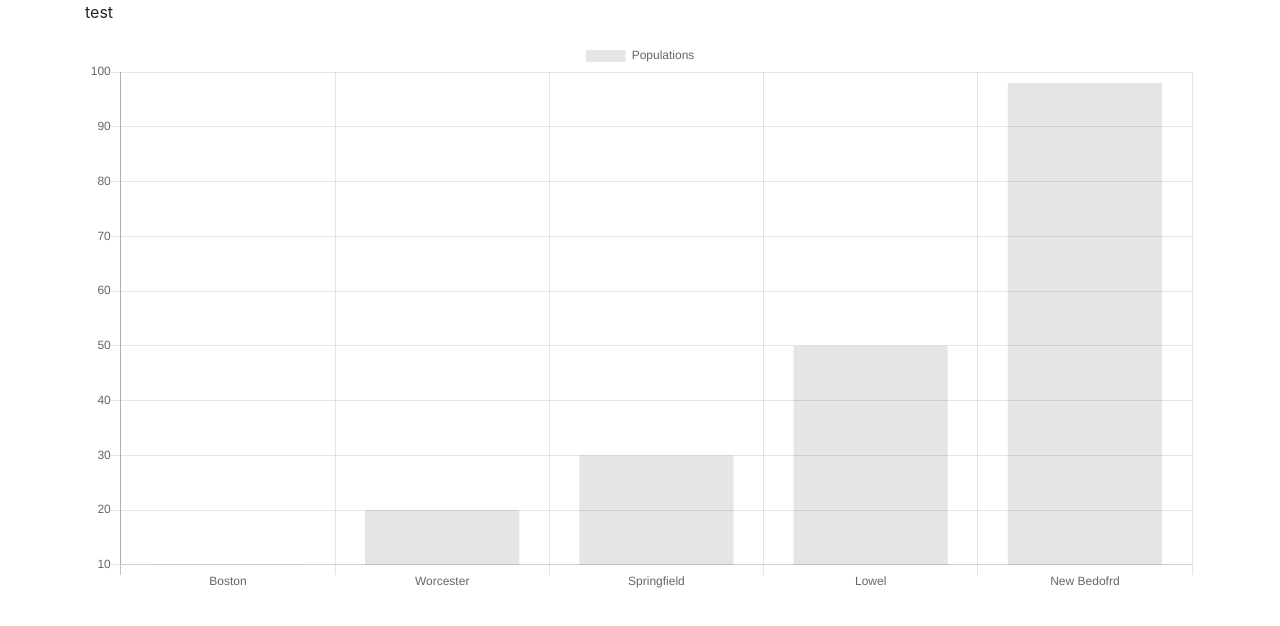
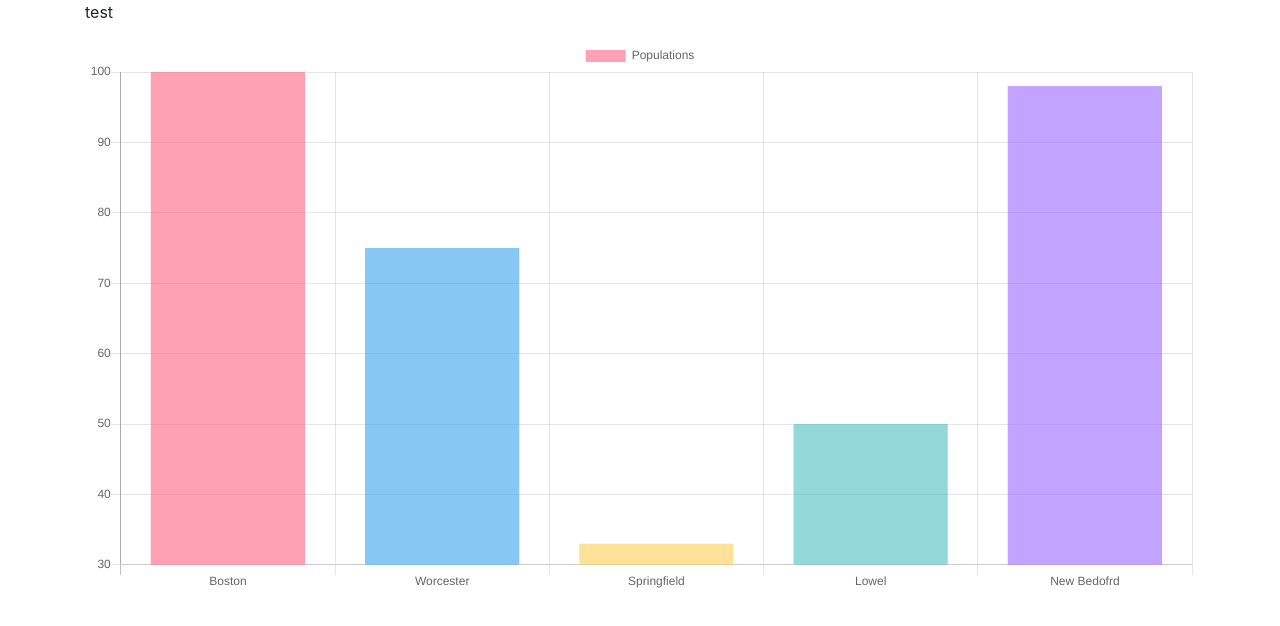
Before and after one commit to Jontronics/getting-started-with-char.js-whut, a plain HTML site: page index.html in a window 1280 px wide. Drawn offline with nearby package versions, Linux system fonts and the light colour scheme.

Commit message:
pretty colors

```diff
--- a/index.html
+++ b/index.html
@@ -25,11 +25,19 @@
         datasets: [{
           label:'Populations',
           data:[
-            10,
-            20,
-            30,
+            100,
+            75,
+            33,
             50,
             98
+          ],
+          // backgroundColor:'#A1FAF5'
+          backgroundColor:[
+            'rgba(255,99,132,0.6)',
+            'rgba(54, 162, 235, 0.6)',
+            'rgba(255,206,86,0.6)',
+            'rgba(75,192,192,0.6)',
+            'rgba(153,102,255,0.6)'
           ]
         }]
       },
```
